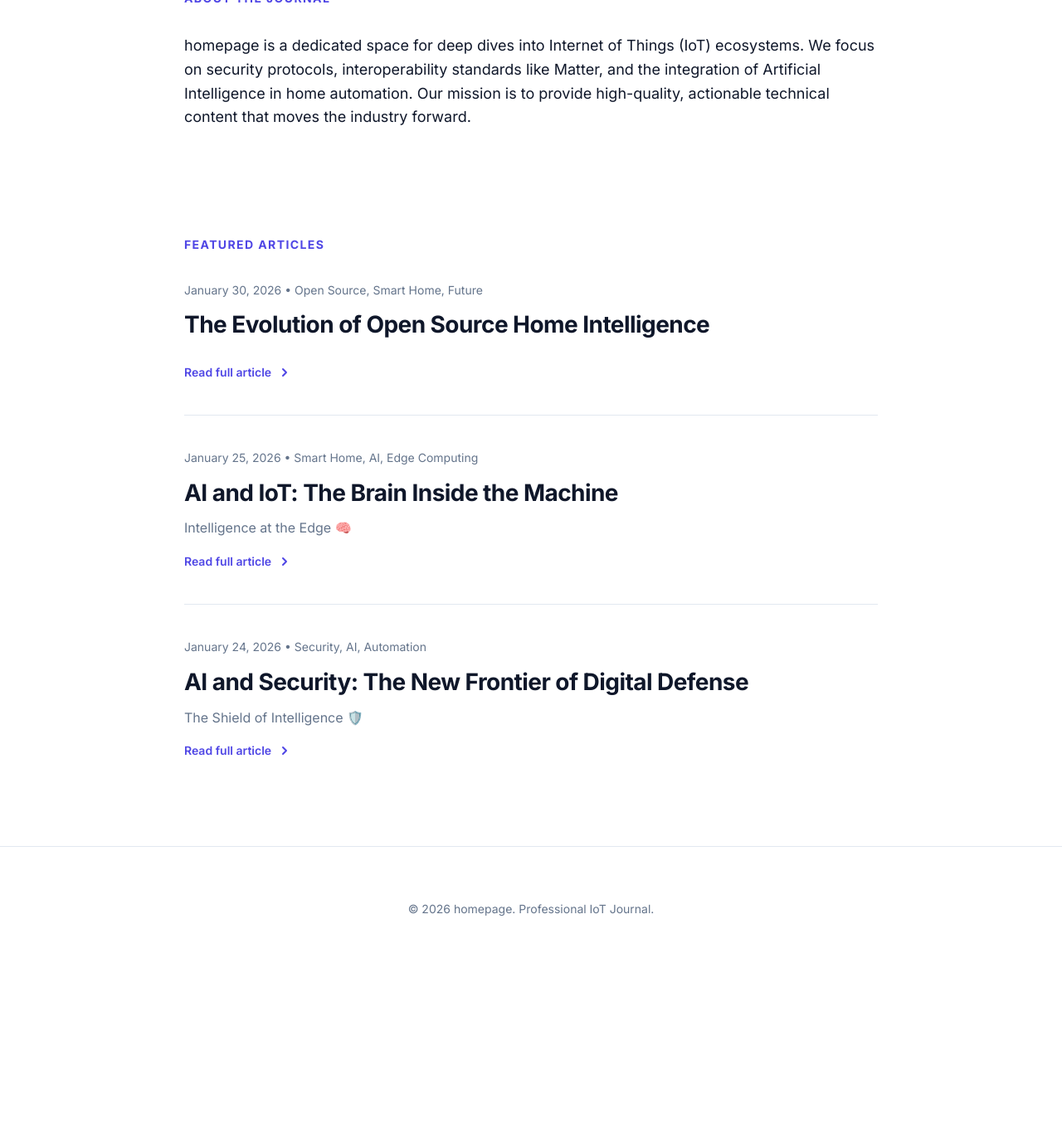
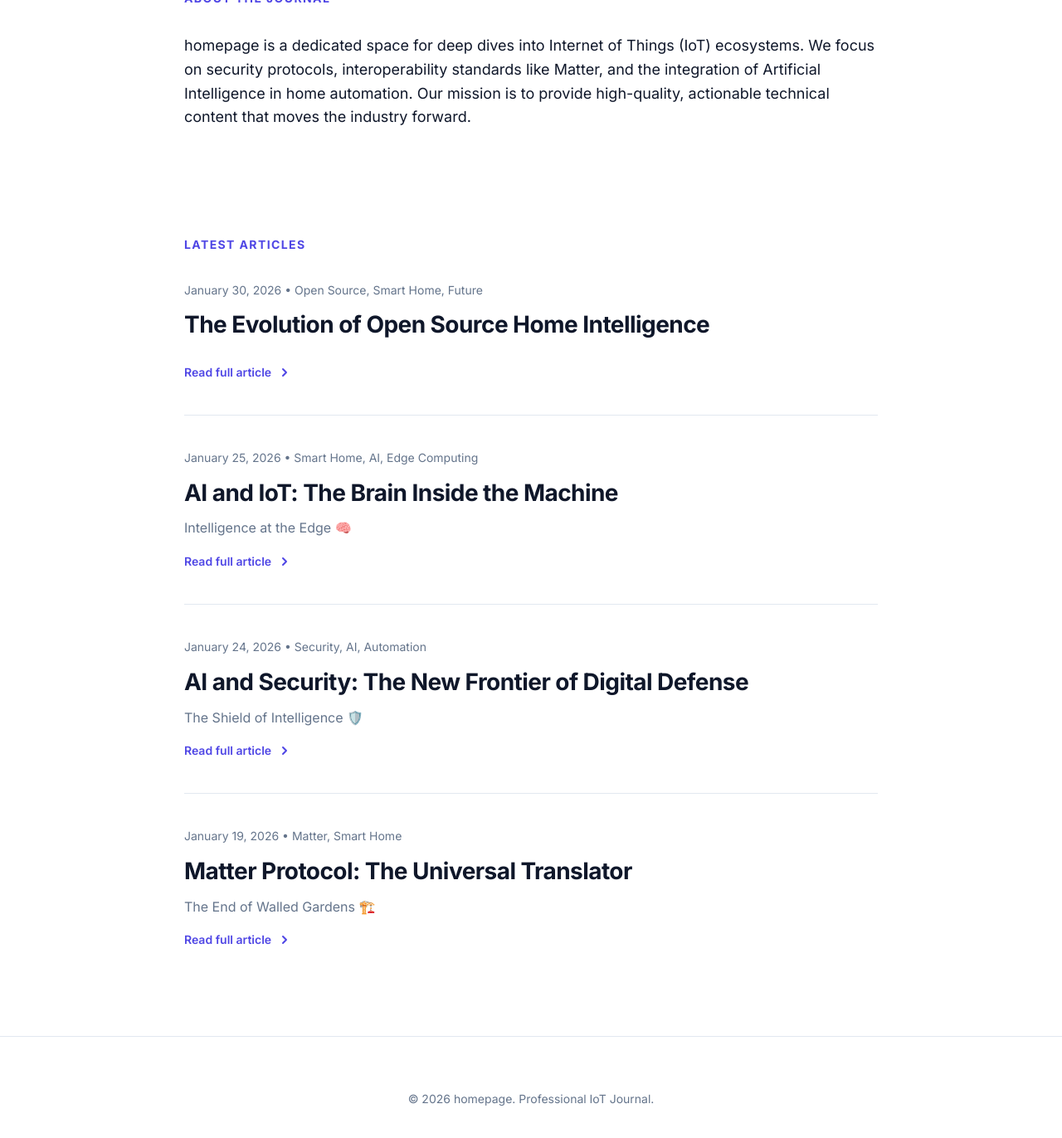
Before and after one commit to Zayeen/homepage, a Jekyll site: the page built from index.html, in a window 1280 px wide and 1400 px high, scrolled down 516 px. Shown: the top 1372 px of the window at 83% size. Built offline with Jekyll 4.4.1, drawn with Linux system fonts in a browser that asks for light colours; the list of posts is cut into pages by our own code; before the commit the page ends 1688 px from its top, so only the background shows below that.

Commit message:
Remove article display limit and confirm newest-first sorting

```diff
--- a/index.html
+++ b/index.html
@@ -17,10 +17,10 @@ title: Professional IoT Journal
     </section>
 
     <section id="articles">
-        <h2 class="section-title">Featured Articles</h2>
+        <h2 class="section-title">Latest Articles</h2>
         <div class="articles-grid">
             {% assign sorted_posts = site.posts | sort: "date" | reverse %}
-            {% for post in sorted_posts limit:3 %}
+            {% for post in sorted_posts %}
             <article class="article-card">
                 <div class="article-meta">
                     {{ post.date | date: "%B %d, %Y" }} • {{ post.tags | join: ", " }}
```
